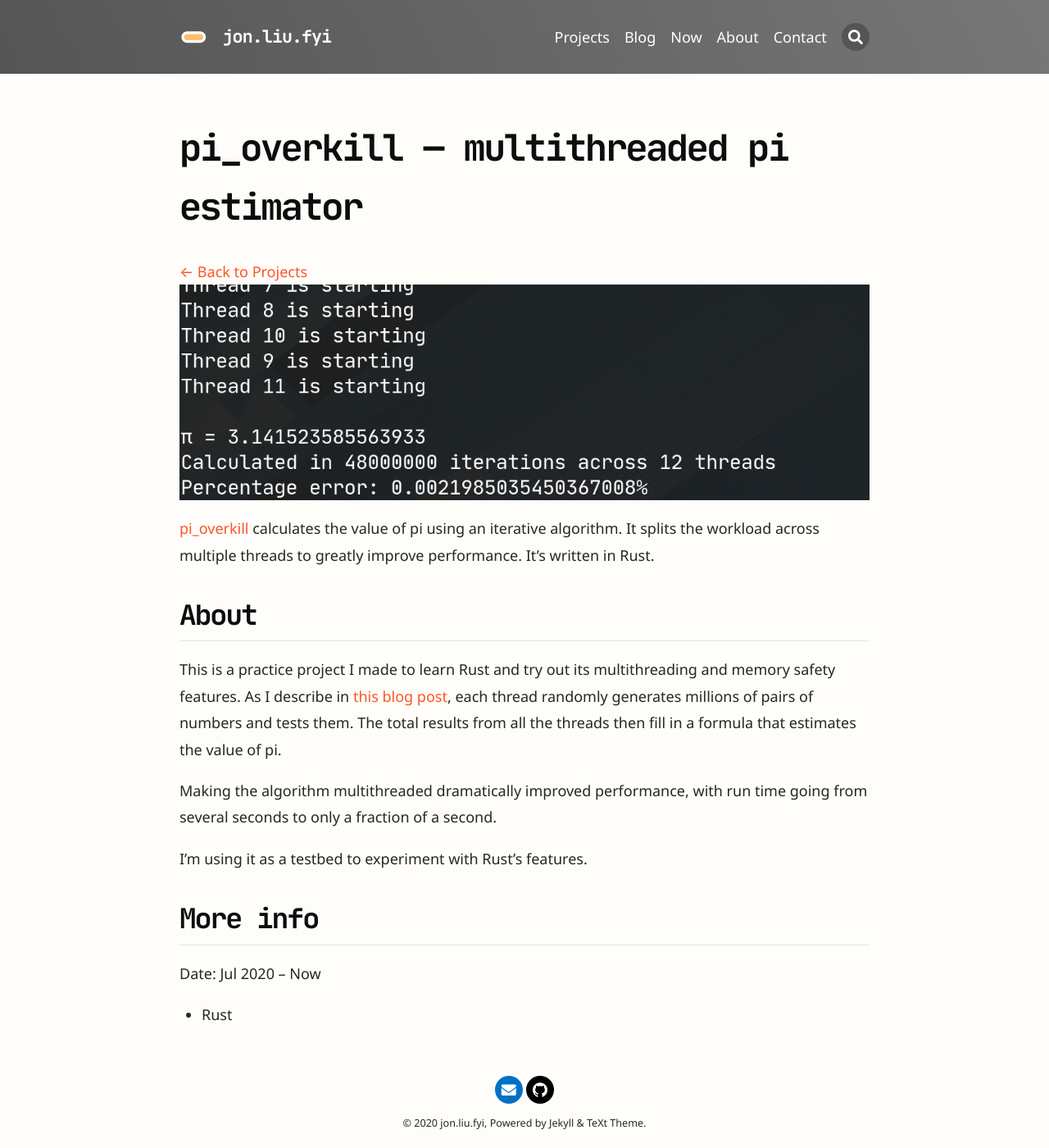
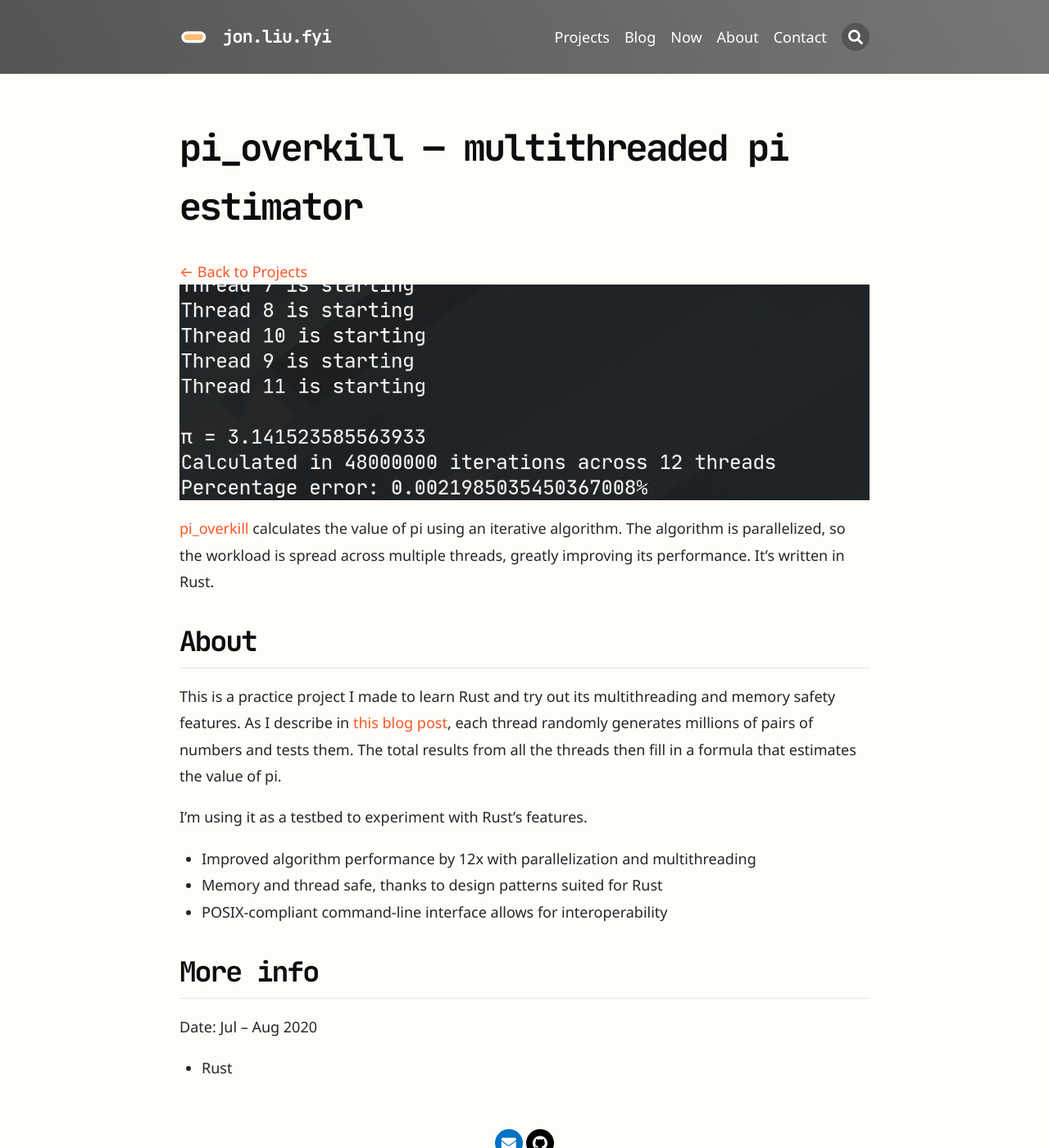
Before and after one commit to JonLiuFYI/JonLiuFYI.github.io, a Jekyll site: the page built from _projects/2020-07-27-pi_overkill.md, in a window 1280 px wide and 1400 px high. Shown: the whole window at 82% size. Built offline with Jekyll 4.4.1, drawn with Linux system fonts in a browser that asks for light colours; nearby versions of some CDN libraries.

Commit message:
updated pi_overkill project info

```diff
--- a/_projects/2020-07-27-pi_overkill.md
+++ b/_projects/2020-07-27-pi_overkill.md
@@ -3,17 +3,19 @@ title: pi_overkill — multithreaded pi estimator
 cover: /assets/images/projects/pi_overkill.png
 ---
 
-[pi_overkill](https://github.com/JonLiuFYI/pi_overkill) calculates the value of pi using an iterative algorithm. It splits the workload across multiple threads to greatly improve performance. It's written in Rust.
+[pi_overkill](https://github.com/JonLiuFYI/pi_overkill) calculates the value of pi using an iterative algorithm. The algorithm is parallelized, so the workload is spread across multiple threads, greatly improving its performance. It's written in Rust.
 <!--more-->
 
 ## About
 This is a practice project I made to learn Rust and try out its multithreading and memory safety features. As I describe in [this blog post](/pi_overkill/2020/07/26/pi_overkill.html#algorithm), each thread randomly generates millions of pairs of numbers and tests them. The total results from all the threads then fill in a formula that estimates the value of pi.
 
-Making the algorithm multithreaded dramatically improved performance, with run time going from several seconds to only a fraction of a second.
-
 I'm using it as a testbed to experiment with Rust's features.
 
+* Improved algorithm performance by 12x with parallelization and multithreading
+* Memory and thread safe, thanks to design patterns suited for Rust
+* POSIX-compliant command-line interface allows for interoperability
+
 ## More info
-Date: Jul 2020 ­– Now
+Date: Jul ­– Aug 2020
 
 * Rust
```
